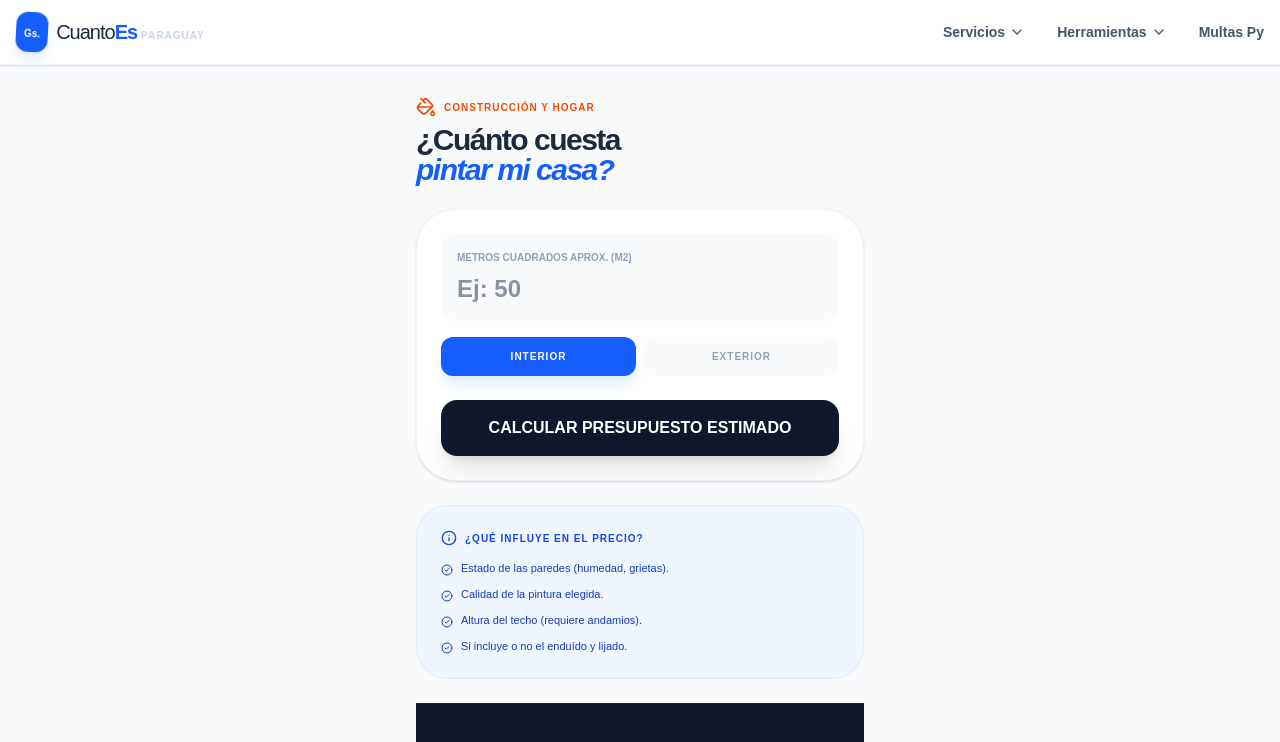
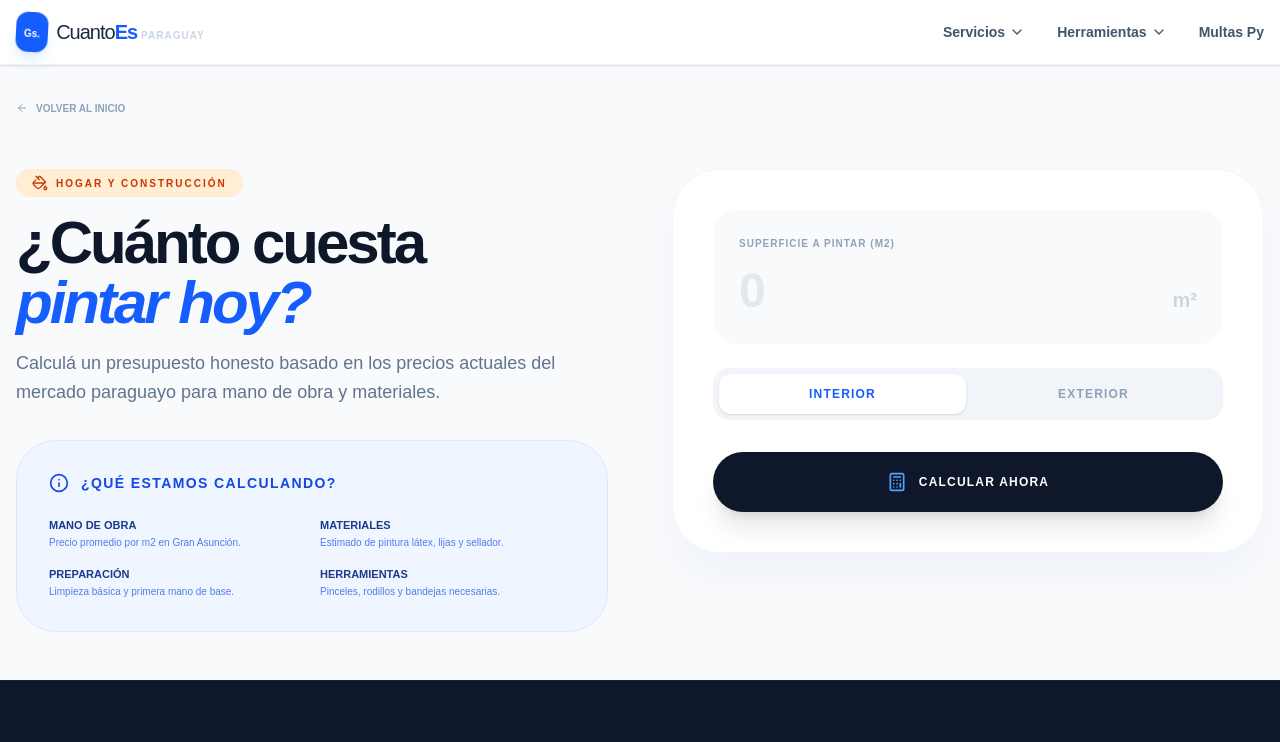
Before and after one commit to Schrammpy/cuanto-es, a Next.js app: page /servicios/pintura in a window 1280 px wide. Shown: the top 742 px of the page. Built offline with nearby package versions, Linux system fonts and the light colour scheme.

Commit message:
Ajustes Responsive en Pintura

```diff
--- a/app/servicios/pintura/page.tsx
+++ b/app/servicios/pintura/page.tsx
@@ -1,20 +1,29 @@
 'use client';
 import React, { useState } from 'react';
-import { PaintBucket, Info, Send, ChevronRight, CheckCircle2 } from 'lucide-react';
+import { PaintBucket, Info, ChevronRight, CheckCircle2, Calculator, ArrowLeft, Loader2 } from 'lucide-react';
+import Link from 'next/link';
 import Footer from '@/components/Footer';
 
 export default function PinturaPage() {
   const [m2, setM2] = useState('');
   const [tipo, setTipo] = useState('interior');
+  const [loading, setLoading] = useState(false);
   const [resultado, setResultado] = useState<any>(null);
 
   const calcular = () => {
+    setLoading(true);
     const metros = parseFloat(m2);
-    if (!metros) return alert("Ingresá los m2 para calcular");
 
-    // Lógica de precios (Esto luego lo traerás de Supabase)
-    const precioM2 = tipo === 'interior' ? 18000 : 25000;
-    const materialesEst = metros * 12000;
+    // Simulamos una carga para dar sensación de "procesando datos reales"
+    setTimeout(() => {
+        if (!metros) {
+            alert("Ingresá los m2 para calcular");
+            setLoading(false);
+            return;
+        }
+
+        const precioM2 = tipo === 'interior' ? 18000 : 26000;
+        const materialesEst = metros * 13500;
         const manoObra = metros * precioM2;
 
         setResultado({
@@ -22,41 +31,83 @@ export default function PinturaPage() {
             manoObra,
             materiales: materialesEst
         });
+        setLoading(false);
+    }, 600);
   };
 
   return (
-    <main className="min-h-screen bg-[#F8FAFC] p-4 flex justify-center items-start pb-20">
-      <div className="max-w-md w-full space-y-6 pt-4">
+    <main className="min-h-screen bg-[#F8FAFC]">
 
-        <header className="space-y-2">
-          <div className="flex items-center gap-2 text-orange-600">
-            <PaintBucket className="w-5 h-5" />
-            <span className="text-[10px] font-black uppercase tracking-widest">Construcción y Hogar</span>
+      {/* HEADER / BREADCRUMB */}
+      <div className="max-w-7xl mx-auto px-4 pt-8">
+        <Link href="/" className="inline-flex items-center gap-2 text-[10px] font-black uppercase text-slate-400 hover:text-blue-600 transition-colors">
+          <ArrowLeft className="w-3 h-3" /> Volver al inicio
+        </Link>
       </div>
-          <h1 className="text-3xl font-[900] text-slate-800 tracking-tighter leading-none">
-            ¿Cuánto cuesta <br/> <span className="text-blue-600 italic font-black">pintar mi casa?</span>
+
+      <section className="max-w-7xl mx-auto px-4 py-12 grid grid-cols-1 lg:grid-cols-2 gap-16 items-start">
+
+        {/* COLUMNA IZQUIERDA: TEXTO E INFO */}
+        <div className="space-y-8">
+          <div className="space-y-4">
+            <div className="inline-flex items-center gap-2 bg-orange-100 text-orange-700 px-4 py-1.5 rounded-full">
+              <PaintBucket className="w-4 h-4" />
+              <span className="text-[10px] font-black uppercase tracking-[0.2em]">Hogar y Construcción</span>
+            </div>
+            <h1 className="text-4xl md:text-6xl font-[900] text-slate-900 tracking-tighter leading-none">
+              ¿Cuánto cuesta <br/> <span className="text-blue-600 italic">pintar hoy?</span>
             </h1>
-        </header>
+            <p className="text-slate-500 text-lg leading-relaxed font-medium">
+              Calculá un presupuesto honesto basado en los precios actuales del mercado paraguayo para mano de obra y materiales.
+            </p>
+          </div>
 
-        <div className="bg-white rounded-[2.5rem] p-6 shadow-sm border border-slate-100 space-y-6">
-          <div className="space-y-4">
-            <div className="bg-slate-50 p-4 rounded-2xl flex flex-col">
-              <span className="text-[10px] font-black text-slate-400 uppercase mb-2">Metros cuadrados aprox. (m2)</span>
+          <div className="bg-blue-50 p-8 rounded-[2.5rem] border border-blue-100 space-y-6">
+            <div className="flex items-center gap-3 text-blue-700">
+                <Info className="w-5 h-5" />
+                <h3 className="text-sm font-black uppercase tracking-widest">¿Qué estamos calculando?</h3>
+            </div>
+            <div className="grid grid-cols-1 sm:grid-cols-2 gap-4">
+                {[
+                    { t: "Mano de Obra", d: "Precio promedio por m2 en Gran Asunción." },
+                    { t: "Materiales", d: "Estimado de pintura látex, lijas y sellador." },
+                    { t: "Preparación", d: "Limpieza básica y primera mano de base." },
+                    { t: "Herramientas", d: "Pinceles, rodillos y bandejas necesarias." }
+                ].map((item, i) => (
+                    <div key={i} className="space-y-1">
+                        <p className="text-[11px] font-black text-blue-900 uppercase">{item.t}</p>
+                        <p className="text-[10px] text-blue-700 leading-tight opacity-70 font-medium">{item.d}</p>
+                    </div>
+                ))}
+            </div>
+          </div>
+        </div>
+
+        {/* COLUMNA DERECHA: CALCULADORA */}
+        <div className="sticky top-24">
+          <div className="bg-white rounded-[3rem] p-8 md:p-10 shadow-2xl shadow-blue-900/5 border border-slate-100 space-y-8">
+            <div className="space-y-6">
+              <div className="bg-slate-50 p-6 rounded-3xl border-2 border-transparent focus-within:border-blue-600 focus-within:bg-white transition-all">
+                <label className="text-[10px] font-black text-slate-400 uppercase mb-3 block tracking-widest">Superficie a pintar (m2)</label>
+                <div className="flex items-baseline gap-2">
                     <input
                         type="number"
+                        inputMode="numeric"
                         value={m2}
                         onChange={(e) => setM2(e.target.value)}
-                placeholder="Ej: 50"
-                className="bg-transparent w-full outline-none font-black text-2xl text-slate-800"
+                        placeholder="0"
+                        className="bg-transparent w-full outline-none font-[900] text-5xl text-slate-800 placeholder:text-slate-200"
                     />
+                    <span className="text-xl font-black text-slate-300">m²</span>
+                </div>
               </div>
 
-            <div className="flex gap-2">
+              <div className="flex bg-slate-100 p-1.5 rounded-2xl gap-1">
                 {['interior', 'exterior'].map((t) => (
                   <button
                     key={t}
                     onClick={() => setTipo(t)}
-                  className={`flex-1 py-3 rounded-xl text-[10px] font-black uppercase tracking-widest transition-all ${tipo === t ? 'bg-blue-600 text-white shadow-lg shadow-blue-100' : 'bg-slate-50 text-slate-400'}`}
+                    className={`flex-1 py-3 rounded-xl text-xs font-black uppercase tracking-widest transition-all ${tipo === t ? 'bg-white text-blue-600 shadow-sm' : 'text-slate-400 hover:text-slate-600'}`}
                   >
                     {t}
                   </button>
@@ -66,62 +117,45 @@ export default function PinturaPage() {
 
             <button
               onClick={calcular}
-            className="w-full bg-slate-900 text-white font-black py-4 rounded-2xl active:scale-95 transition-all shadow-xl"
+              disabled={loading}
+              className="w-full bg-slate-900 hover:bg-black text-white font-black py-5 rounded-[2rem] active:scale-95 transition-all shadow-xl flex items-center justify-center gap-3"
             >
-            CALCULAR PRESUPUESTO ESTIMADO
+              {loading ? <Loader2 className="w-5 h-5 animate-spin" /> : <Calculator className="w-5 h-5 text-blue-400" />}
+              <span className="uppercase tracking-widest text-xs">Calcular ahora</span>
             </button>
 
+            {/* RESULTADO DINÁMICO */}
             {resultado && (
-            <div className="space-y-4 animate-in fade-in slide-in-from-bottom-4">
-              <div className="bg-emerald-50 border-2 border-emerald-100 p-6 rounded-[2rem] text-center">
-                <p className="text-[10px] font-black text-emerald-600 uppercase mb-1">Gasto Estimado Total</p>
-                <p className="text-3xl font-black text-emerald-700 italic">
+              <div className="pt-8 border-t border-slate-100 space-y-6 animate-in fade-in slide-in-from-bottom-4 duration-500">
+                <div className="text-center space-y-1">
+                    <p className="text-[10px] font-black text-slate-400 uppercase tracking-[0.3em]">Presupuesto Estimado</p>
+                    <p className="text-5xl font-[900] text-slate-900 tracking-tighter italic">
                         Gs. {new Intl.NumberFormat('es-PY').format(resultado.total)}
                     </p>
-                <p className="text-[9px] text-emerald-500 font-bold mt-2 italic">* Incluye materiales y mano de obra básica</p>
                 </div>
 
-              <div className="grid grid-cols-2 gap-2">
-                <div className="bg-white border border-slate-100 p-4 rounded-2xl">
-                    <p className="text-[8px] font-bold text-slate-400 uppercase">Mano de Obra</p>
+                <div className="grid grid-cols-2 gap-3">
+                    <div className="bg-slate-50 p-4 rounded-2xl border border-slate-100">
+                        <p className="text-[8px] font-black text-slate-400 uppercase mb-1">Mano de obra</p>
                         <p className="text-sm font-black text-slate-700">Gs. {new Intl.NumberFormat('es-PY').format(resultado.manoObra)}</p>
                     </div>
-                <div className="bg-white border border-slate-100 p-4 rounded-2xl">
-                    <p className="text-[8px] font-bold text-slate-400 uppercase">Materiales est.</p>
+                    <div className="bg-slate-50 p-4 rounded-2xl border border-slate-100">
+                        <p className="text-[8px] font-black text-slate-400 uppercase mb-1">Materiales est.</p>
                         <p className="text-sm font-black text-slate-700">Gs. {new Intl.NumberFormat('es-PY').format(resultado.materiales)}</p>
                     </div>
                 </div>
 
-              <button className="w-full bg-blue-600 text-white font-black py-5 rounded-[2rem] shadow-xl flex items-center justify-center gap-3 active:scale-95 transition-all">
-                <span>SOLICITAR PRESUPUESTO REAL</span>
-                <ChevronRight className="w-4 h-4" />
+                <button className="w-full bg-blue-600 hover:bg-blue-700 text-white font-black py-5 rounded-[2rem] shadow-xl shadow-blue-200 flex items-center justify-center gap-3 active:scale-95 transition-all group">
+                  <span className="uppercase tracking-widest text-xs">Solicitar Pintor verificado</span>
+                  <ChevronRight className="w-4 h-4 group-hover:translate-x-1 transition-transform" />
                 </button>
               </div>
             )}
           </div>
-
-        {/* INFO EDUCACIONAL */}
-        <div className="bg-blue-50 p-6 rounded-[2rem] border border-blue-100 space-y-4">
-            <div className="flex items-center gap-2 text-blue-700">
-                <Info className="w-4 h-4" />
-                <span className="text-[10px] font-black uppercase tracking-widest">¿Qué influye en el precio?</span>
         </div>
-            <ul className="space-y-3">
-                {[
-                    "Estado de las paredes (humedad, grietas).",
-                    "Calidad de la pintura elegida.",
-                    "Altura del techo (requiere andamios).",
-                    "Si incluye o no el enduído y lijado."
-                ].map((txt, i) => (
-                    <li key={i} className="flex items-start gap-2 text-[11px] font-medium text-blue-800 leading-tight">
-                        <CheckCircle2 className="w-3 h-3 mt-0.5 shrink-0" /> {txt}
-                    </li>
-                ))}
-            </ul>
-        </div>
+      </section>
 
       <Footer />
-      </div>
     </main>
   );
 }
```
Lines whose indentation alone changed are shown as unchanged.
